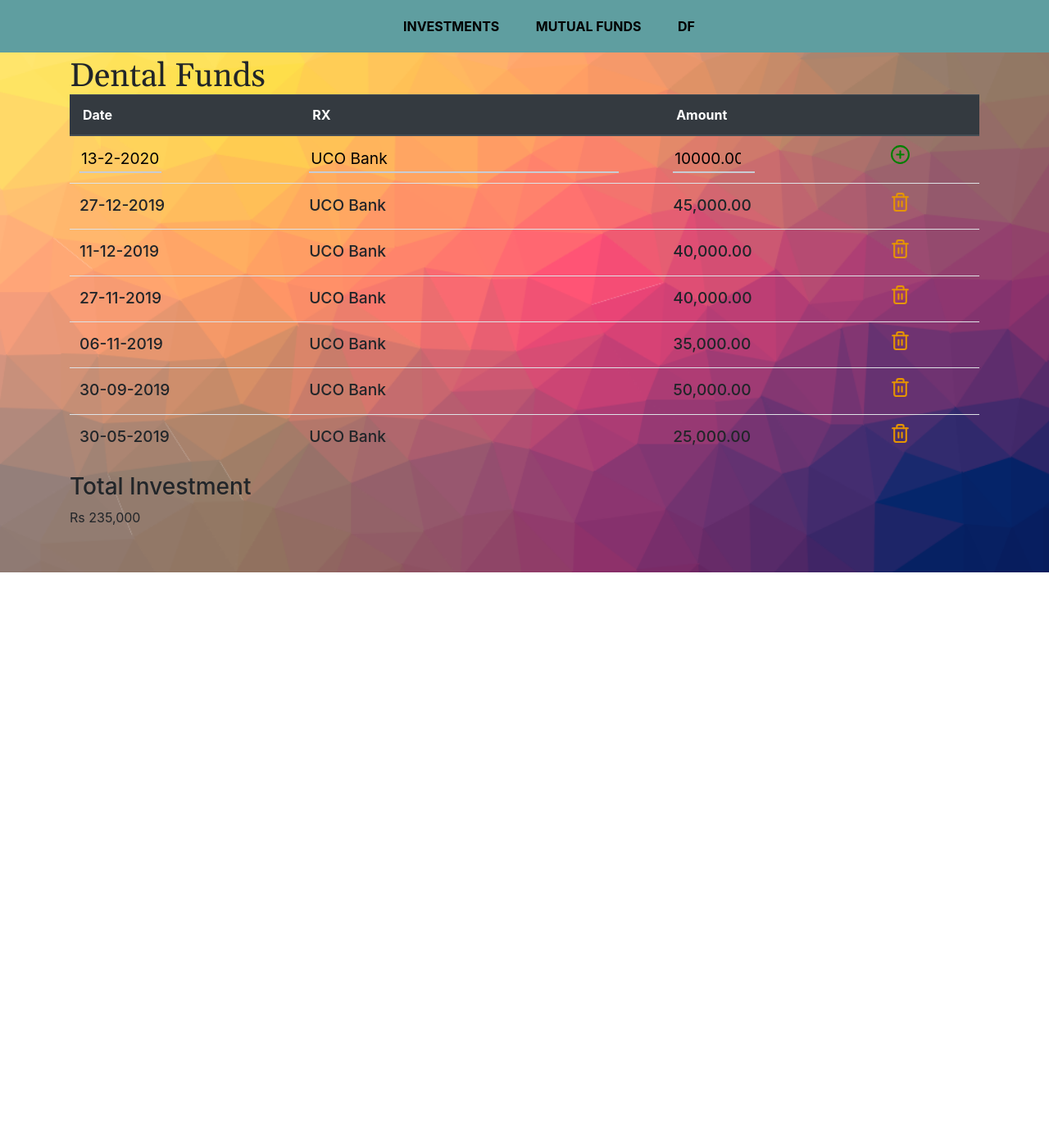
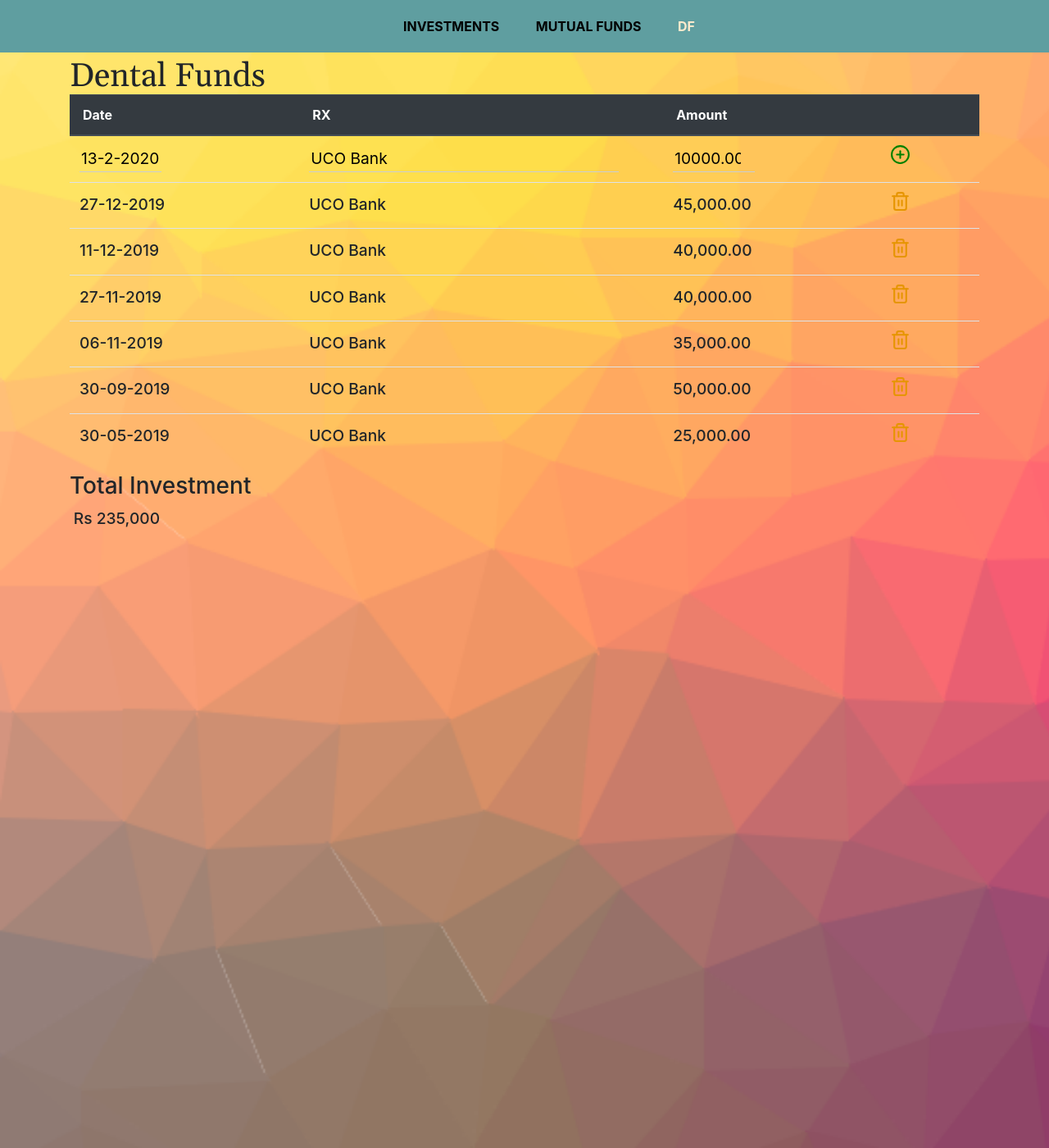
Before and after one commit to Rahul-BT/project-investment, a Django app: page /dental in a window 1280 px wide. Shown: the whole page at 82% size. Before the commit the page ends 698 px from the top, so only its background shows below. Run offline with Django 3.2, Linux system fonts and the light colour scheme; data comes from the database, SQL or seed files in the repository; some libraries are stand-ins or nearby versions.

Commit message:
Updated the backgnd image size and increased the AMOUNT.max_length in models. Updated the model names in admin.py

```diff
--- a/investment/invst/admin.py
+++ b/investment/invst/admin.py
@@ -1,6 +1,7 @@
 from django.contrib import admin
 
-from .models import Invst
+from .models import Invst, Dental, MF
 # Register your models here.
 
 admin.site.register(Invst)
+admin.site.register([Dental, MF])
--- a/investment/invst/models.py
+++ b/investment/invst/models.py
@@ -6,8 +6,8 @@
     date = models.DateField(verbose_name='Date')
     rx = models.CharField(verbose_name='RX', max_length=30)
     invst_type = models.CharField(verbose_name='Type', max_length=10)
-    amount = models.DecimalField(verbose_name='Amount', decimal_places=2, max_digits=7)
-    mat = models.DecimalField(verbose_name='Maturity', blank=True, null=True, decimal_places=2, max_digits=7)
+    amount = models.DecimalField(verbose_name='Amount', decimal_places=2, max_digits=9)
+    mat = models.DecimalField(verbose_name='Maturity', blank=True, null=True, decimal_places=2, max_digits=9)
     end_date = models.DateField(verbose_name='Date', blank=True, null=True)
     roi = models.FloatField(verbose_name='RoI', blank=True, null=True)
     months = models.IntegerField(verbose_name='Months', blank=True, null=True)
@@ -51,7 +51,7 @@
 
     class Meta:
         ordering = ['-date']
-        verbose_name = 'Mutual Funds'
+        verbose_name = 'Mutual Fund'
 
     def __str__(self):
         return f"{self.id}. {self.planName}"
--- a/investment/invst/static/css/style.css
+++ b/investment/invst/static/css/style.css
@@ -1,5 +1,7 @@
 body {
-
+    height: 1400px;
+    width: 100%;
+    overflow-y: scroll;
     background-size: cover;
     background-repeat: no-repeat;
     background-image: url( "../img/background.png");
@@ -7,6 +9,7 @@
     min-height: calc(100vh - 2 * 4vw);
     position: relative;
 }
+
 h1 {
     font-family: 'Gelasio', serif;
     margin-bottom: -3px;
@@ -23,6 +26,10 @@
 
 th {
     padding-left: 1rem !important;
+}
+.active-tab >a{
+    color: blanchedalmond !important;
+    text-align: left;
 }
 nav {
     margin: auto;
@@ -54,8 +61,8 @@
     top: 70px;
     position: relative;
 }
-.mf-container {
-    max-width: 55%;
+.mf1-container {
+    max-width: 60%;
 
 }
 .container {
@@ -94,11 +101,11 @@
     text-align: left;
     background: none;
     border: none;
-    border-bottom: 2px solid #C8CCD4;
+    border-bottom: 1px solid #C8CCD4;
 
 }
 
-.invst-table td, .dental-table td, .mf-table td {
+.invst-table td, .dental-table td, .mf-table td, #tot-amount {
     font-size: 1.2rem;
     font-weight: 500;
 }
@@ -106,3 +113,7 @@
 .table-hover tr:hover{
     color: ivory !important;
 }
+
+#tot-amount{
+    padding-left: 0.3rem;
+}
--- a/investment/invst/templates/dental.html
+++ b/investment/invst/templates/dental.html
@@ -21,7 +21,7 @@
                                 {% csrf_token %}
                                 <td><input name="date" type="text" placeholder="Date" value="11-11-2019"></td>
                                 <td><input style="width: 90%; text-align: left;" name="rx" type="text" placeholder="RX" value="UCO Bank"></td>
-                                <td><input type="number" name="amount" placeholder="Amount" step="5000.00" value=10000.00></td>
+                                <td><input type="number" name="amount" placeholder="Amount" step="1000.00" value=10000.00></td>
                             </form>
                             <td><button type="submit" form="form2" class="item__add--btn"><img width="25px" height="25px" src="{% static 'img/plus-circle.svg' %}" /></button></td>
                         </tr>
```
